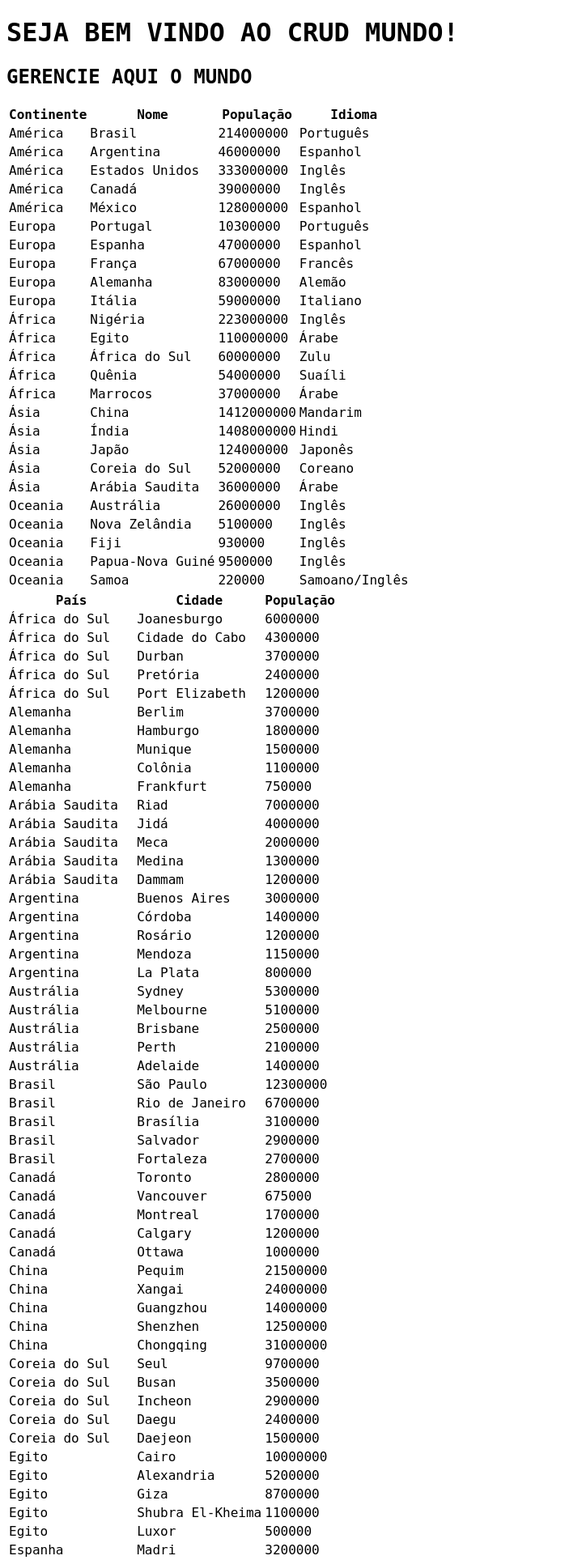
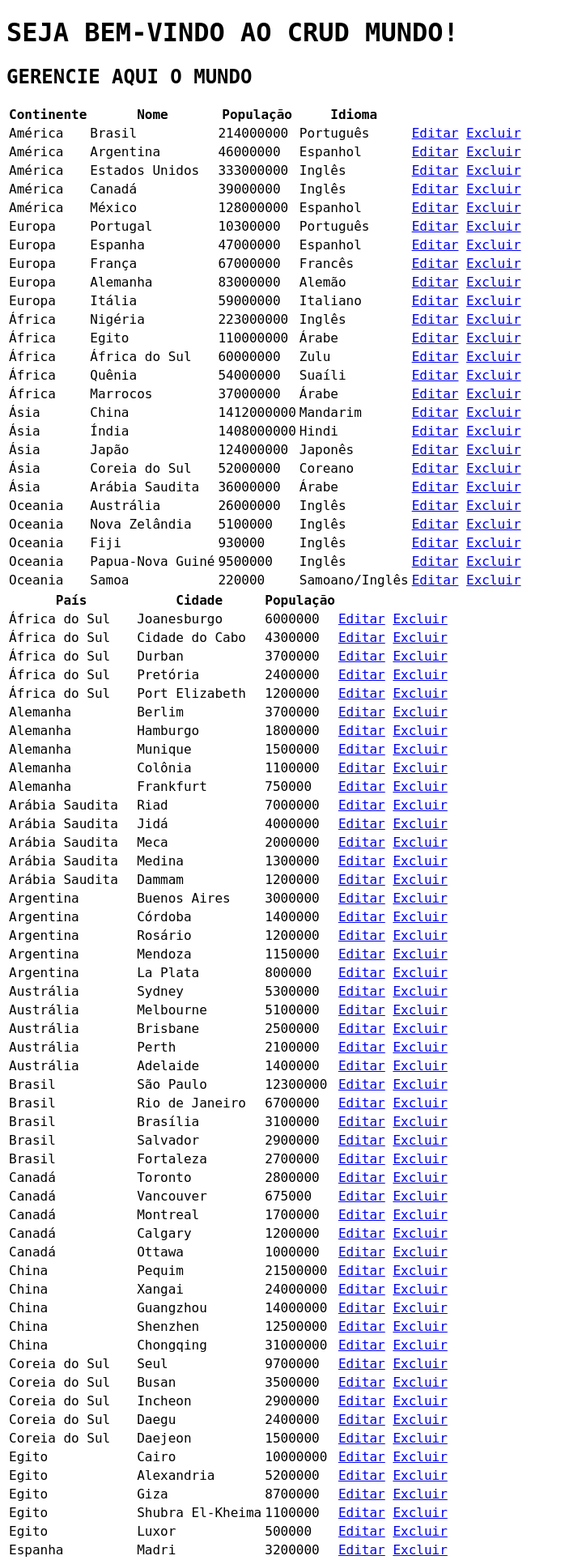
Before and after one commit to GabrieelValerio/Crud_Mundo, a PHP site: page / in a window 1280 px wide. Shown: the top 1927 px of the page at 81% size, without its empty margins (0-698 px from the left). Run offline with PHP 8.4, Linux system fonts and the light colour scheme; data comes from the database, SQL or seed files in the repository; some web fonts are replaced.

Commit message:
Update index.php(06/10/2025 - 11:04)
Colocando os "botões" para excluir e editar nos países e cidades.

```diff
--- a/Web/index.php
+++ b/Web/index.php
@@ -1,5 +1,5 @@
 <?php
-    include 'bd.php'; //conexão ao banco de dados
+    include 'bd.php'; // conexão ao banco de dados
 ?>
 
 <!DOCTYPE html>
@@ -9,15 +9,16 @@
     <meta http-equiv="X-UA-Compatible" content="IE=edge">
     <meta name="viewport" content="width=device-width, initial-scale=1.0">
     <title>Crud Mundo</title>
+    <link rel="shortcut icon" href="../Assets/icon.ico" type="image/x-icon">
     <link rel="stylesheet" href="style.css">
 </head>
 <body>
-    <h1>SEJA BEM VINDO AO CRUD MUNDO!</h1>
+    <h1>SEJA BEM-VINDO AO CRUD MUNDO!</h1>
     <h2>GERENCIE AQUI O MUNDO</h2>
 
+    <div class="container">
 
-    <!--TABELAS-->
-
+        <!-- TABELA DE PAÍSES -->
         <table>
             <tr>
                 <th>Continente</th>
@@ -25,11 +26,9 @@
                 <th>População</th>
                 <th>Idioma</th>
             </tr>
-
             <?php
-            $sql = "select * from tb_pais";
+                $sql = "SELECT * FROM tb_pais";
                 $result = $conn->query($sql);
-
                 if ($result->num_rows > 0) {
                     while($row = $result->fetch_assoc()) {
                         echo "<tr>
@@ -37,40 +36,48 @@
                                 <td>".$row['nome_oficial']."</td>
                                 <td>".$row['populacao']."</td>
                                 <td>".$row['idioma_principal']."</td>
+                                <td>
+                                    <a href='editar_pais.php?id=".$row['id_pais']."' class='btn editar'>Editar</a>
+                                    <a href='excluir_pais.php?id=".$row['id_pais']."' class='btn excluir'>Excluir</a>
+                                </td>
                               </tr>";
                     }
-            } else{
-                echo "<tr><td>Nenhum país encontrado! </td></tr>";
+                } else {
+                    echo "<tr><td colspan='4'>Nenhum país encontrado!</td></tr>";
                 }
             ?>
-
         </table>
 
+        <!-- TABELA DE CIDADES -->
         <table>
             <tr>
                 <th>País</th>
                 <th>Cidade</th>
                 <th>População</th>
             </tr>
-
             <?php
-            $sql = "select p.nome_oficial as pais, c.nome_oficial, c.populacao from tb_cidade c inner join tb_pais p on (c.id_pais=p.id_pais)";
+                $sql = "SELECT id_cidade, p.nome_oficial AS pais, c.nome_oficial AS cidade, c.populacao
+                        FROM tb_cidade c
+                        INNER JOIN tb_pais p ON c.id_pais = p.id_pais";
                 $result = $conn->query($sql);
-
                 if ($result->num_rows > 0) {
                     while($row = $result->fetch_assoc()) {
                         echo "<tr>
                                 <td>".$row['pais']."</td>
-                        <td>".$row['nome_oficial']."</td>
+                                <td>".$row['cidade']."</td>
                                 <td>".$row['populacao']."</td>
+                                <td>
+                                    <a href='editar_cidade.php?id=".$row['id_cidade']."' class='btn editar'>Editar</a>
+                                    <a href='backend/excluir_cidade.php?id=".$row['id_cidade']."' class='btn excluir'>Excluir</a>
+                                </td>
                               </tr>";
                     }
-            } else{
-                echo "<tr><td>Nenhuma cidade encontrada! </td></tr>";
+                } else {
+                    echo "<tr><td colspan='3'>Nenhuma cidade encontrada!</td></tr>";
                 }
             ?>
-
         </table>
 
+    </div>
 </body>
 </html>
```
Lines whose indentation alone changed are shown as unchanged.
